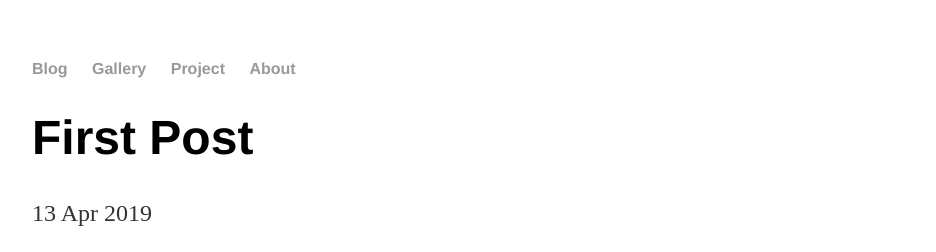
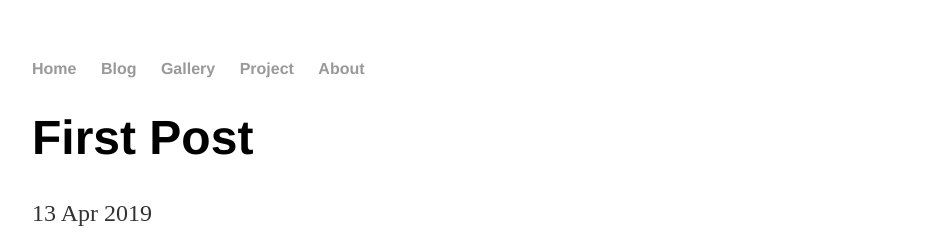
Before and after one commit to fanniul/fanniul.github.io, a Jekyll site: the page built from _posts/2019-04-13-first-post.md, in a window 1280 px wide. Shown: the top 252 px of the page, without its empty margins (160-1096 px from the left). Built offline with Jekyll 4.4.1, drawn with Linux system fonts in a browser that asks for light colours.

Commit message:
Update default.html

```diff
--- a/_layouts/default.html
+++ b/_layouts/default.html
@@ -8,11 +8,12 @@
 		<body>
 			<nav>
 	    		<ul>
-	        		<li><a href="/">Blog</a></li>
-	        	<li><a href="/gallery">Gallery</a></li>
-        		<li><a href="/project">Project</a></li>
-        		<li><a href="/about">About</a></li>
-	    		</ul>
+	        		<li><a href="/">Home</a></li>
+				<li><a href="/blog">Blog</a></li>
+				<li><a href="/gallery">Gallery</a></li>
+				<li><a href="/project">Project</a></li>
+				<li><a href="/about">About</a></li>
+			</ul>
 			</nav>
 			<div class="container">
 
```
